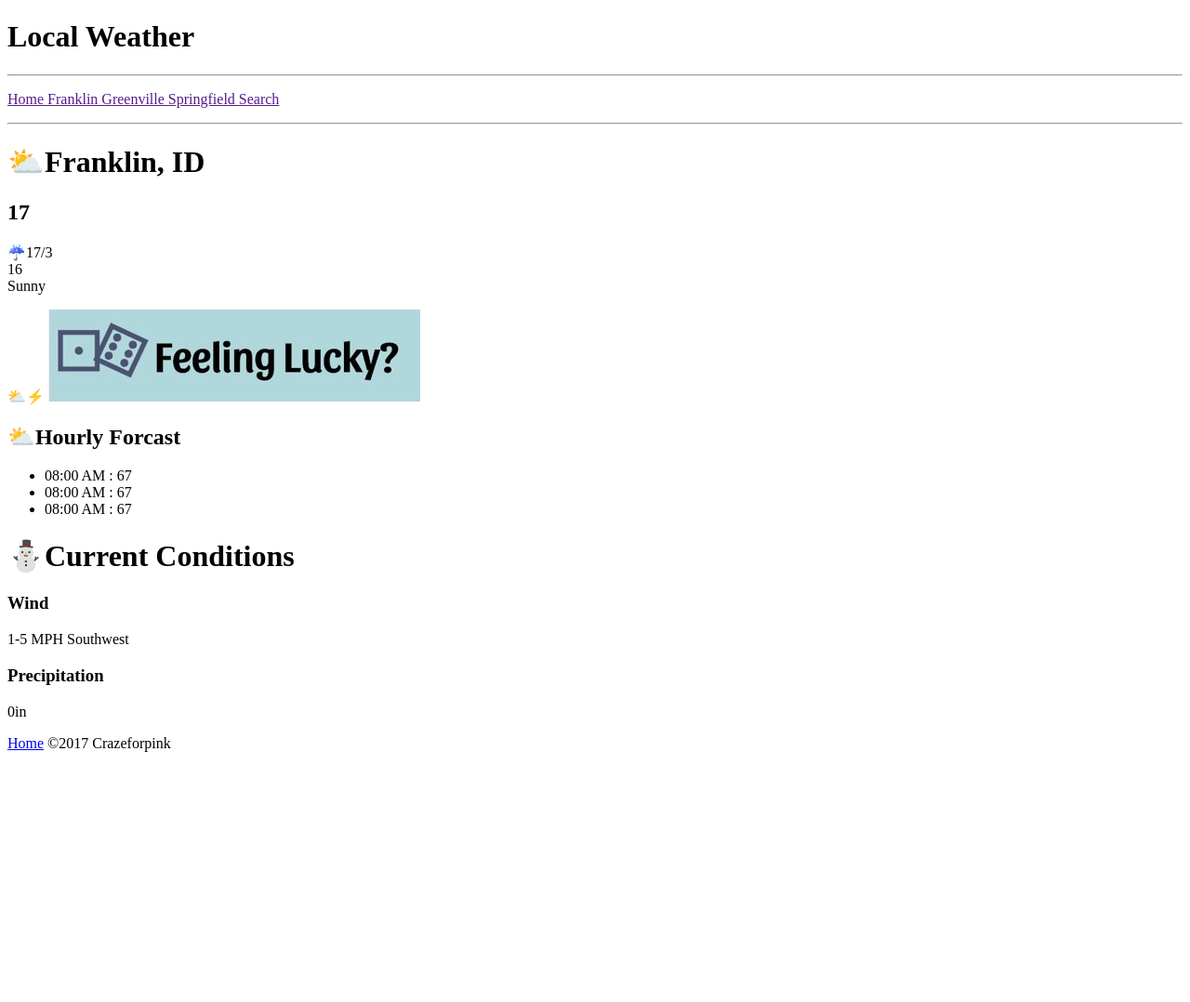
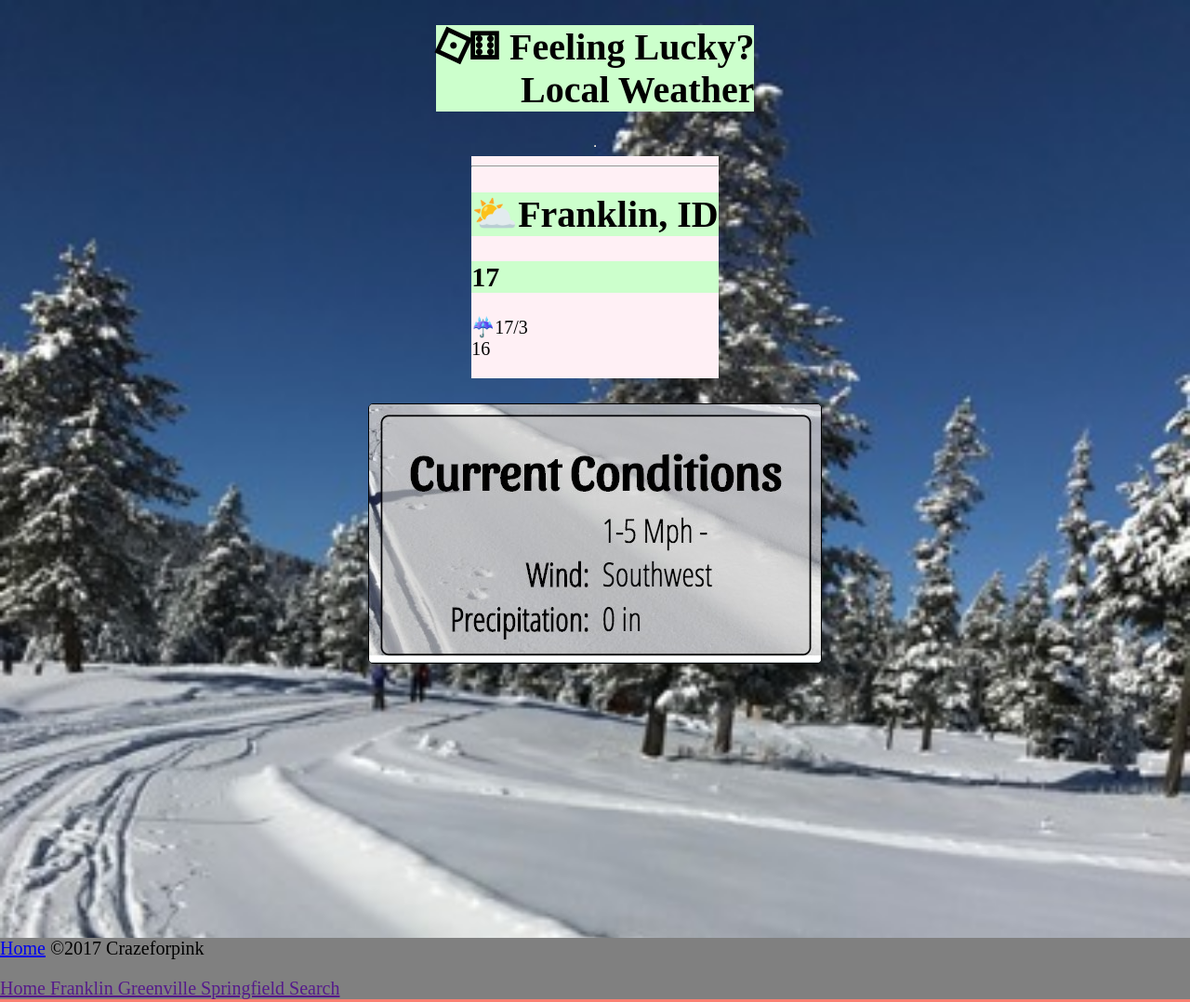
Before and after one commit to crazeforpink/crazeforpink.github.io, a plain HTML site: page weather/franklin.html in a window 1280 px wide. Shown: the whole page at 93% size. Before the commit the page ends 817 px from the top, so only its background shows below. Drawn offline with Linux system fonts and the light colour scheme; a web font is replaced by a local one.

Commit message:
screen
kjh

```diff
--- /dev/null
+++ b/screen.css
@@ -0,0 +1,72 @@
+@import url('https://fonts.googleapis.com/css?family=Sansita');
+
+* {
+    box-sizing: border-box; /* changes width property
+    to total width instead of content width */
+    }
+
+    article,
+    aside,
+    footer,
+    header,
+    nav,
+    section,
+    main,
+    figcaption,
+    figure {
+    display: block; /* just in case we have
+    any older browsers that don't recognize
+    the HTML5 semantic elements */
+    }
+
+    body {
+    margin: 0; /* remove any margin from body */
+    padding: 0; /* ditto for padding */
+    background-color: salmon;
+    font-size: 20px;
+    }
+main {
+    display: flex;
+    flex-flow: column nowrap;
+    align-items: center;
+    background-image: url("sunny-winter.jpg");
+    background-size: cover;
+}
+ul {
+    display: flex;
+}
+nav {
+    background-color: lightpink;
+    position: fixed;
+    bottom: 0;
+    left: 0;
+    right: 0;
+}
+.title h1 + h1 {
+    text-align: right;
+    margin-top: -.7em;
+}
+.current {
+    visibility: hidden;
+}
+
+
+/*styles*/
+
+h1,
+h2,
+h3
+{
+    background-color: #CCFFCC;
+    font-family: Sansita, "second choice", generic-family;
+}
+footer {
+    background-color: gray;
+}
+header {
+    background-color: lavenderblush;
+}
+nav a:link {
+    text-decoration: none;
+    color: #47556F;
+}
--- a/weather/franklin.html
+++ b/weather/franklin.html
@@ -1,24 +1,30 @@
 <!doctype html>
 <html lang="en-us">
     <head>
+        <link rel="stylesheet" type="text/css" href="screen.css" >
         <meta charset="UTF-8">
         <title>Franklin, ID | Weather site current</title>
         <meta name="description" content="A weather site that updates your weather and temperatures.">
         <meta name="viewport" content="width=device-width">
     </head>
     <main>
-<h1>Local Weather</h1>
+        <div class="title">
+            <h1><span class="rotate25">&#9856;</span><span>&#9861;</span> Feeling Lucky?</h1>
+            <h1>Local Weather</h1>
+        </div>
+    <hr>
 
-    <hr>
-        <p><a href = ""> Home Franklin Greenville Springfield Search</a></p>
+
         <header><hr>
             <h1>&#9925;Franklin, ID</h1>
             <h2>17</h2>
             <p>&#9748;17/3<br>
                 16<br>
-            Sunny</p>
+
         </header>
-        &#9925;&#9889;  <img src="logo-blue.jpg" alt="Logo">
+        <br>
+        <img src="rounded-example.jpg" alt="current">
+    <div class="current">
         <nav>
             <h1>&#9925;Hourly Forcast</h1>
             <ul>
@@ -33,11 +39,13 @@
             <p>1-5 MPH Southwest</p>
             <h3>Precipitation</h3>
             <p>0in</p>
+        </div>
         </main>
         <footer>
             <a href="index.html" title="Go to home page">Home</a>
 
-            &copy;2017 Crazeforpink
+            &copy;2017 Crazeforpink<br>
+            <p><a href = ""> Home Franklin Greenville Springfield Search</a></p>
         </footer>
 
 </html>
--- /dev/null
+++ b/weather/screen.css
@@ -0,0 +1,83 @@
+@import url('https://fonts.googleapis.com/css?family=Sansita');
+
+* {
+    box-sizing: border-box; /* changes width property
+    to total width instead of content width */
+    }
+
+    article,
+    aside,
+    footer,
+    header,
+    nav,
+    section,
+    main,
+    figcaption,
+    figure {
+    display: block; /* just in case we have
+    any older browsers that don't recognize
+    the HTML5 semantic elements */
+    }
+
+    body {
+    margin: 0; /* remove any margin from body */
+    padding: 0; /* ditto for padding */
+    background-color: salmon;
+    font-size: 20px;
+    }
+main {
+    display: flex;
+    flex-flow: column nowrap;
+    align-items: center;
+    background-image: url("sunny-winter.jpg");
+    background-size: cover;
+}
+ul {
+    display: flex;
+}
+nav {
+    background-color: lightpink;
+    position: fixed;
+    bottom: 0;
+    left: 0;
+    right: 0;
+}
+.title h1 + h1 {
+    text-align: right;
+    margin-top: -.7em;
+}
+.current {
+    visibility: hidden;
+}
+
+
+/*styles*/
+
+h1,
+h2,
+h3
+{
+    background-color: #CCFFCC;
+    font-family: Sansita, "second choice", generic-family;
+}
+footer {
+    background-color: gray;
+}
+header {
+    background-color: lavenderblush;
+}
+nav a:link {
+    text-decoration: none;
+    color: #47556F;
+}
+
+img {
+    background-color: rgba(200,200,200,.6);
+    margin: .2em auto;
+    border: 1px solid;
+    border-radius: 5px;
+}
+.rotate25 {
+    transform: rotate(25deg);
+    display: inline-block;
+}
```
Also changed, not shown: weather/index.html (+2 -0 lines), weather/weather-site.html (+1 -1 lines), sunny-winter.jpg (added), weather/sunny-winter.jpg (added).
